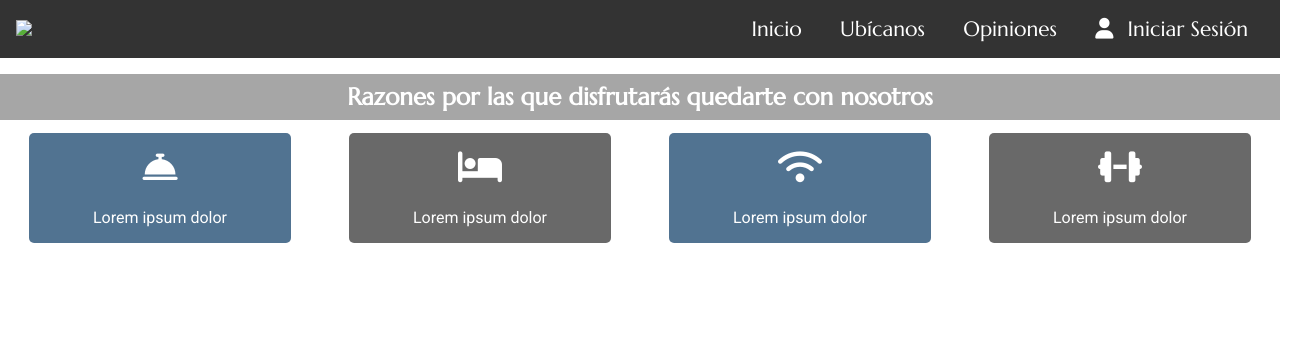
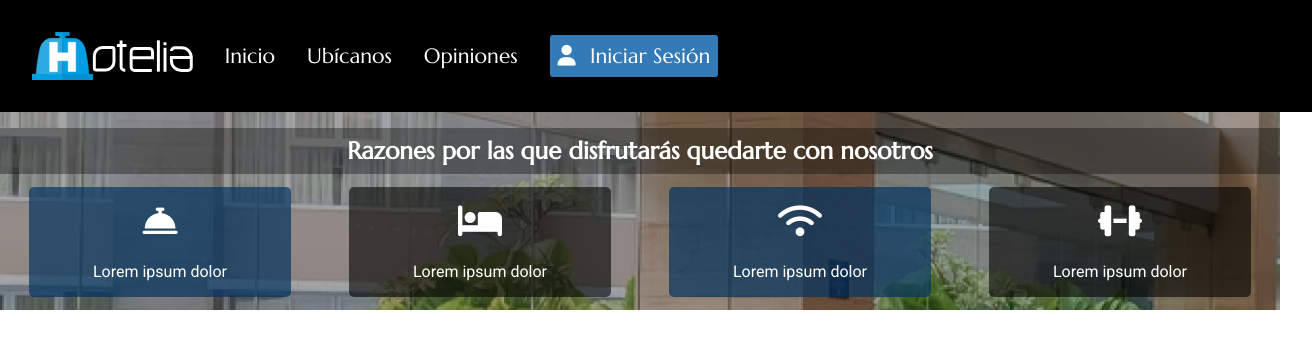
Before and after one commit to Catacar2006/TALLER_0_Maquetaci-n_Responsive, a plain HTML site: page index.html in a window 1280 px wide. Shown: the whole page, 1312 px wide, since content can reach past the window. Drawn offline with Linux system fonts and the light colour scheme; files that its build step writes are made by us from their sources.

Commit message:
actualizacion de css y html

```diff
--- a/assets/css/estilos.css
+++ b/assets/css/estilos.css
@@ -1,4 +1,8 @@
 @import url('https://fonts.googleapis.com/css2?family=Marcellus&family=Roboto:ital,wght@0,100;0,300;0,400;0,500;0,700;0,900;1,100;1,300;1,400;1,500;1,700;1,900&display=swap');
+
+* {
+    margin: 0;
+}
 
 :root {
     --azulclaro: #48D6ED;
@@ -14,14 +18,14 @@
     --degradado: linear-gradient(49.54deg, #337AB7 2.89%, #0B3860 80.34%);
 }
 
-* {
-    margin: 0;
-}
+
 
 body {
     font-family: 'Roboto', sans-serif;
     font-size: 16px;
 }
+
+
 
 h1,
 h2,
@@ -68,7 +72,7 @@ nav {
 }
 
 #features {
-    background: url(../img/index/bg-features.png);
+    background: url(../img/bg-features.png);
     color: white;
     padding-top: 1rem;
 }
@@ -111,3 +115,110 @@ nav {
 .feature-black {
     background-color: rgba(0, 0, 0, 0.59);
 }
+
+.logo {
+    background-color: var(--negro2);
+    display: flex;
+    align-items: center;
+    justify-content: space-between;
+    padding: 1rem;
+}
+
+.logo img {
+    width: 40%;
+    max-width: 200px;
+}
+
+.logo i {
+    color: var(--blanco);
+    font-size: 2rem;
+
+}
+
+.menu {
+    background-color: rgba(1, 10, 52, 0.838);
+    display: flex;
+    flex-direction: column;
+    align-items: center;
+    justify-content: center;
+
+}
+
+.menu-hr {
+    width: 90%;
+    background-color: var(--blanco);
+
+}
+
+.item {
+    padding: 1rem;
+}
+
+nav a {
+    color: var(--blanco);
+    text-decoration: none;
+    text-align: center;
+}
+
+nav a:hover {
+    background-color: #0B3860;
+    width: 100%;
+}
+
+.navbar-button {
+    background-color: transparent;
+    border: none;
+    border-radius: 3px;
+    font-size: 1em;
+    padding: 0.5rem;
+    font-family: 'Marcellus', serif;
+    color: var(--blanco);
+}
+
+
+/*Resolución tablet*/
+@media screen and (min-width: 888px) {}
+
+/*Resolución notebooks*/
+@media screen and (min-width: 1024px) {
+    nav {
+        display: flex;
+        flex-direction: row; /*cambiamos la disposición de los elementos*/
+        width: 100%;
+        justify-content: space-between;
+        background-color: var(--negro2);
+    }
+
+    .logo {
+        padding: 1rem;
+    }
+
+    .logo img {
+        width: 100%;
+        max-width: 180px;
+    }
+
+    .logo i {
+        /*ocultamos el ícono bars del menú hamburguesa*/
+        display: none;
+    }
+
+    .menu {
+        background-color: var(--negro2);
+        display: flex;
+        flex-direction: row;
+        align-items: center;
+    }
+
+    .menu-hr {
+        /*ocultamos la barra de división*/
+        display: none;
+    }
+
+    .navbar-button {
+        background-color: var(--azuloscuro);
+    }
+}
+
+@media screen and (min-width: 1308px){
+}
--- a/index.html
+++ b/index.html
@@ -4,7 +4,8 @@
 <head>
     <meta charset="UTF-8">
     <meta http-equiv="X-UA-Compatible" content="IE=edge">
-    <link rel="stylesheet" href="css/estilos.css">
+    <meta name="viewport" content="width=device-width, initial-scale=1.0">
+    <link rel="stylesheet" href="assets/css/estilos.css">
     <script src="https://kit.fontawesome.com/6131ecdde6.js" crossorigin="anonymous"></script>
     <title>Taller 0 Maquetación Responsive</title>
 
@@ -12,15 +13,18 @@
 
 <body>
     <nav>
-        <div class="logo">
-            <img src="img/Hotelia horizontal blanco.svg">
-        </div>
+
+
         <div class="menu">
+            <div class="logo">
+                <img src="assets/img/Hotelia horizontal blanco.svg">
+                <i class="fa-solid fa-bars"></i>
+            </div>
             <a href="index.html" class="item">Inicio</a>
             <a href="ubicanos.html" class="item">Ubícanos</a>
             <a href="opiniones.html" class="item">Opiniones</a>
-            <a href="#" class="item"><i class="fa-solid fa-user"></i> Iniciar
-                Sesión</a>
+            <a href="#" class="item"><button class="navbar-button"><i class="fa-solid
+                    fa-user"></i> Iniciar Sesión</button></a>
         </div>
     </nav>
 
```
